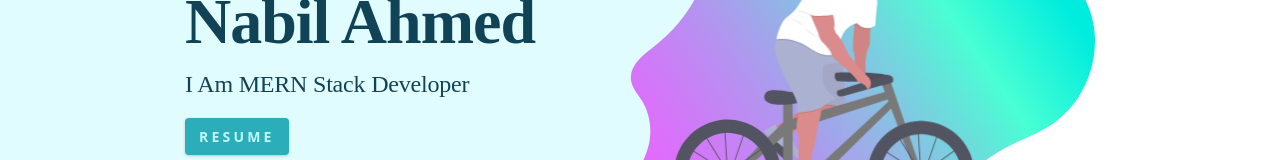
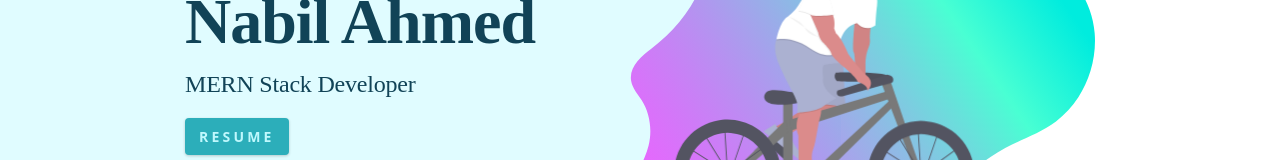
Before and after one commit to nabilgj/portfolio-nabil, a Gatsby site: page / in a window 1280 px wide. Shown: the part 265-425 px from the top of the page. Built offline with nearby package versions, Linux system fonts and the light colour scheme; Gatsby itself is replaced by a stand-in of ours.

```diff
--- a/src/components/Hero.js
+++ b/src/components/Hero.js
@@ -49,7 +49,7 @@
           >
             <div className={matchesSM ? "" : "underline"}></div>
             <Typography variant="h1"> Nabil Ahmed </Typography>
-            <Typography variant="h2"> I am MERN Stack Developer</Typography>
+            <Typography variant="h2"> MERN Stack Developer</Typography>
             <a
               href={resumeNabil}
               target="_blank"
```
Also changed, not shown: android-chrome-192x192.png (deleted), android-chrome-512x512.png (deleted), apple-touch-icon.png (deleted), favicon-16x16.png (deleted), favicon-32x32.png (deleted), 1 other file.
